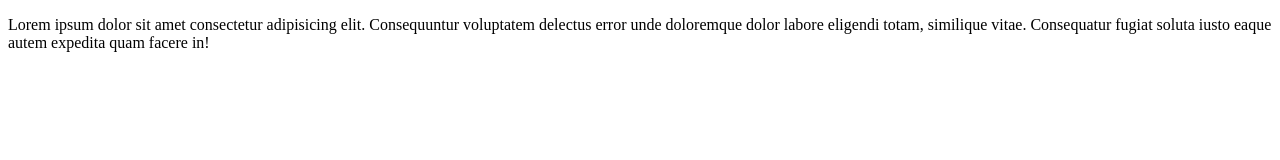
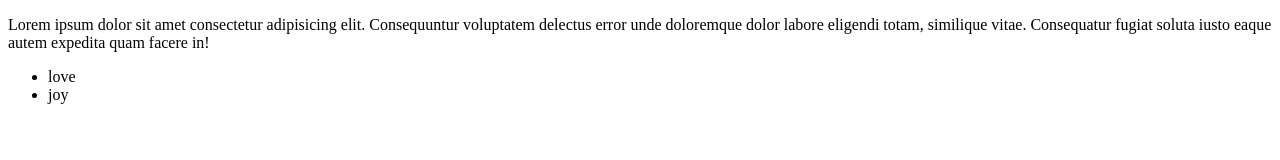
Before and after one commit to Beverlyfiona12/First, a plain HTML site: page index.html in a window 1280 px wide. Drawn offline with Linux system fonts and the light colour scheme.

Commit message:
Added list

```diff
--- a/index.html
+++ b/index.html
@@ -8,6 +8,9 @@
 </head>
 <body>
     <p>Lorem ipsum dolor sit amet consectetur adipisicing elit. Consequuntur voluptatem delectus error unde doloremque dolor labore eligendi totam, similique vitae. Consequatur fugiat soluta iusto eaque autem expedita quam facere in!</p>
-
+    <ul>
+        <li>love</li>
+        <li>joy</li>
+    </ul>
 </body>
 </html>
```
